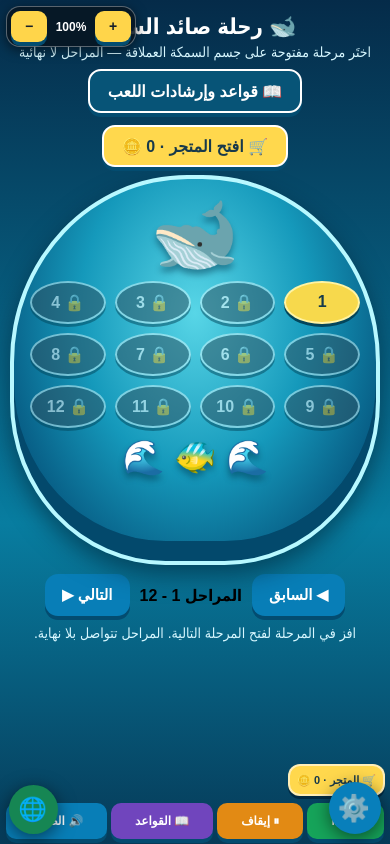
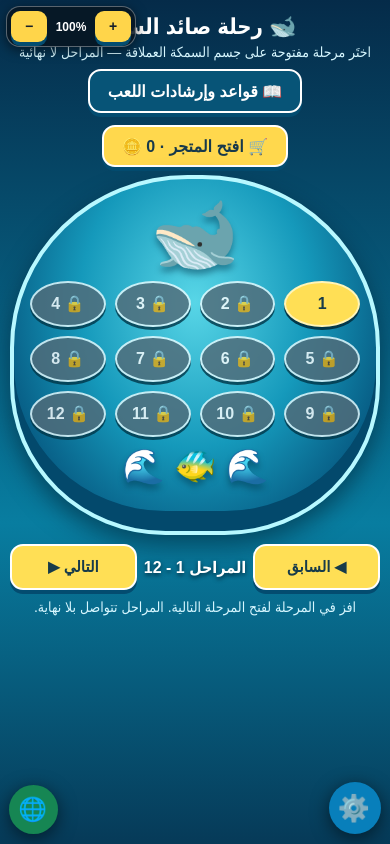
Before and after one commit to samimisk62-byte/saed-Al-samak, a plain HTML site: page index.html in a window 390 px wide. Drawn offline with Linux system fonts and the light colour scheme.

Commit message:
Fix fishing stage menu visibility and mobile control layering

```diff
--- a/index.html
+++ b/index.html
@@ -483,6 +483,57 @@ padding:10px 11px;
 
 }
 
+/* إصلاح ظهور قائمة المراحل والأزرار على الهواتف */
+#stageMap{
+ z-index:10000!important;
+ box-sizing:border-box;
+ padding: max(14px,env(safe-area-inset-top)) 12px max(88px,calc(env(safe-area-inset-bottom) + 76px));
+}
+#stageMap .mapHeading,#stageMap .mapHint,#stageMap .whaleMap,#stageMap .mapControls{
+ position:relative;
+ z-index:10001;
+}
+#stageMap .whaleMap{
+ flex:0 0 auto;
+ width:min(100%,520px);
+}
+#stageMap .stageGrid{z-index:10002}
+#stageMap .stageNode{
+ position:relative;
+ z-index:10003;
+ min-width:0;
+ min-height:46px;
+ opacity:1;
+ visibility:visible;
+ color:#fff;
+ background:#075d72;
+ border:2px solid #e8fcff;
+ box-shadow:0 3px 0 #02384a;
+}
+#stageMap .stageNode.open{background:#ffdf55;color:#173b4a;border-color:#fff5b8}
+#stageMap .stageNode.locked{background:#526b78;color:#fff;opacity:.82}
+#stageMap .mapControls button{
+ position:relative;
+ z-index:10004;
+ min-width:92px;
+ min-height:46px;
+ background:#ffdf55!important;
+ color:#173b4a!important;
+ border:2px solid #fff!important;
+ font-weight:900;
+}
+#stageMap #pageLabel{color:#fff;text-shadow:0 2px 4px #00283b}
+#stageMap #stageDialog{z-index:10010!important}
+#stageMap #stageDialog button{visibility:visible;opacity:1}
+#gameTools,#buttons{z-index:500!important}
+#universalSettingsButton,#gameZoomControls,#universalLanguageButton{z-index:2147483000!important}
+@media(max-width:600px){
+ #stageMap{overflow-y:auto!important;overscroll-behavior:contain}
+ #stageMap .whaleMap{min-height:360px}
+ #stageMap .stageGrid{grid-template-columns:repeat(4,minmax(0,1fr));width:100%}
+ #stageMap .mapControls{width:100%;gap:7px}
+ #stageMap .mapControls button{flex:1}
+}
 /* خريطة المراحل على جسم السمكة العملاقة */
 #stageMap{position:absolute;z-index:550;inset:0;display:flex;flex-direction:column;align-items:center;overflow:auto;padding:12px 10px 18px;background:linear-gradient(180deg,#052b49,#087da0 62%,#063a58);touch-action:pan-y}
 .mapHeading{font-size:clamp(22px,5vw,32px);font-weight:bold;text-align:center;margin:2px 0 4px;color:#fff}
```
